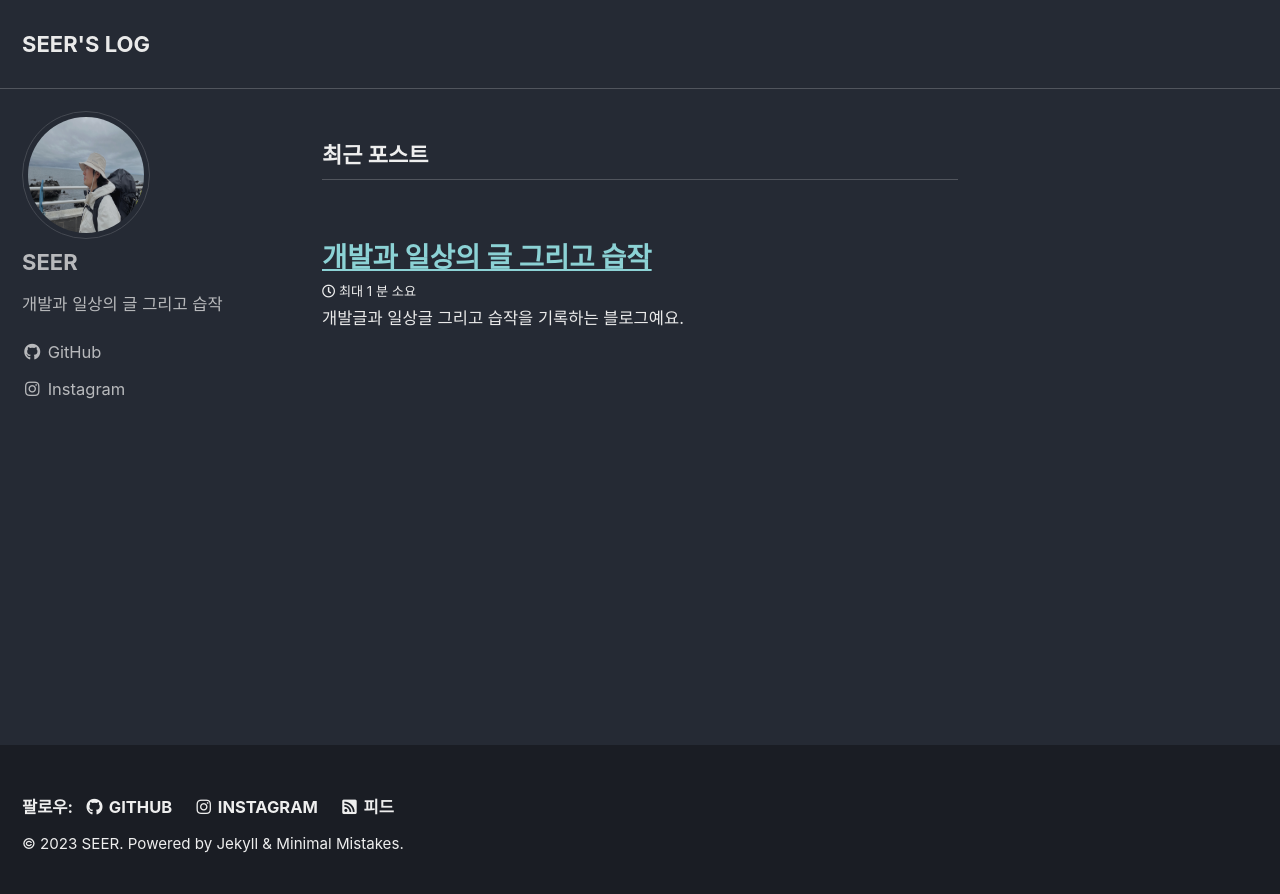
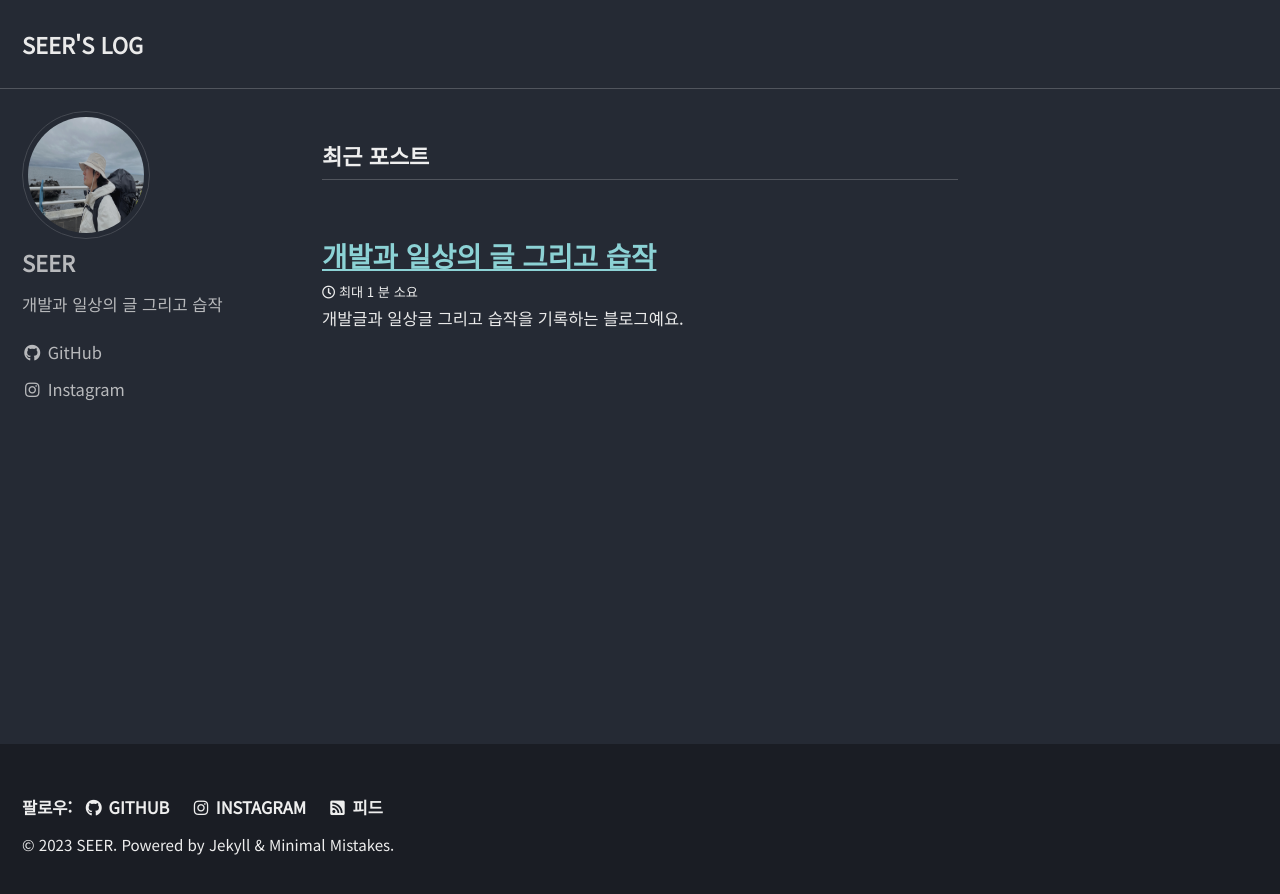
Before and after one commit to seer723/seer.github.io, a Jekyll site: the page built from index.html, in a window 1280 px wide. Shown: the top 894 px of the page. Built offline with Jekyll 4.4.1, drawn with Linux system fonts in a browser that asks for light colours; cached includes are drawn as plain includes; the list of posts is cut into pages by our own code.

Commit message:
change font

```diff
--- a/_includes/head/custom.html
+++ b/_includes/head/custom.html
@@ -2,5 +2,8 @@
 
 <!-- insert favicons. use https://realfavicongenerator.net/ -->
 <link rel="icon" type="image/x-icon" href="{{site.baseurl}}/assets/images/favicon.ico">
+<link rel="preconnect" href="https://fonts.googleapis.com">
+<link rel="preconnect" href="https://fonts.gstatic.com" crossorigin>
+<link href="https://fonts.googleapis.com/css2?family=Noto+Sans+KR&display=swap" rel="stylesheet">
 
 <!-- end custom head snippets -->
--- a/_sass/minimal-mistakes/_variables.scss
+++ b/_sass/minimal-mistakes/_variables.scss
@@ -14,7 +14,7 @@ $indent-var: 1.3em !default;
 
 /* system typefaces */
 $serif: Georgia, Times, serif !default;
-$sans-serif: -apple-system, BlinkMacSystemFont, "Roboto", "Segoe UI",
+$sans-serif: "Noto Sans KR", -apple-system, BlinkMacSystemFont, "Roboto", "Segoe UI",
   "Helvetica Neue", "Lucida Grande", Arial, sans-serif !default;
 $monospace: Monaco, Consolas, "Lucida Console", monospace !default;
 
```
